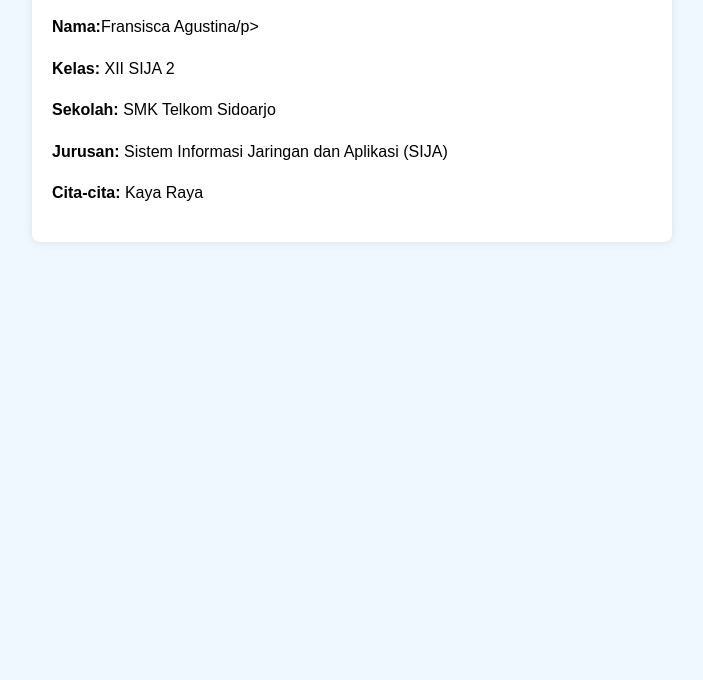
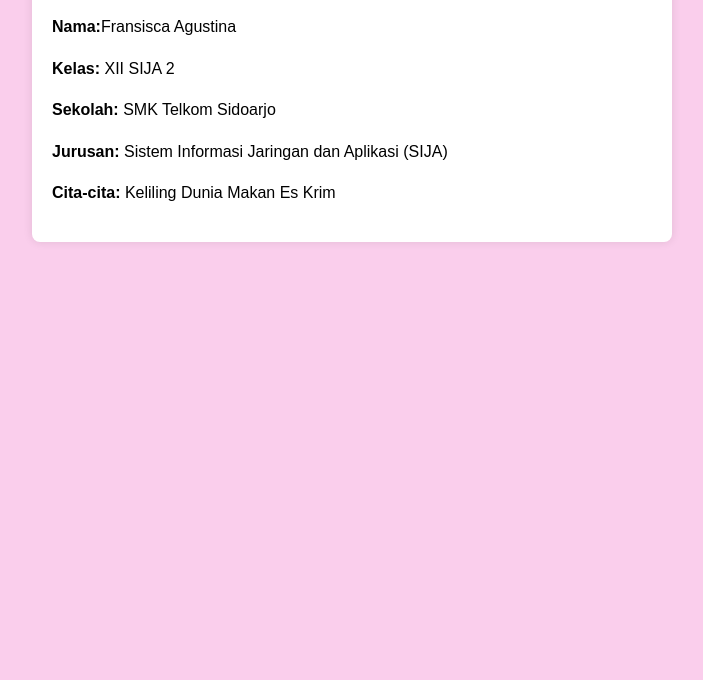
Before and after one commit to cciia/tgs-aj2, a plain HTML site: page index.html in a window 1280 px wide. Shown: the part 120-800 px from the top of the page, without its empty margins (288-991 px from the left). Drawn offline with Linux system fonts and the light colour scheme.

Commit message:
change css

```diff
--- a/index.html
+++ b/index.html
@@ -7,7 +7,7 @@
     <style>
         body {
             font-family: Arial, sans-serif;
-            background-color: #f0f8ff;
+            background-color: #faceec;
             line-height: 1.6;
             margin: 20px;
         }
@@ -27,11 +27,11 @@
 <body>
     <div class="container">
         <h1>Biodata Diri</h1>
-        <p><strong>Nama:</strong>Fransisca Agustina/p>
+        <p><strong>Nama:</strong>Fransisca Agustina</p>
         <p><strong>Kelas:</strong> XII SIJA 2</p>
         <p><strong>Sekolah:</strong> SMK Telkom Sidoarjo</p>
         <p><strong>Jurusan:</strong> Sistem Informasi Jaringan dan Aplikasi (SIJA)</p>
-        <p><strong>Cita-cita:</strong> Kaya Raya</p>
+        <p><strong>Cita-cita:</strong> Keliling Dunia Makan Es Krim</p>
     </div>
 </body>
 </html>
```
